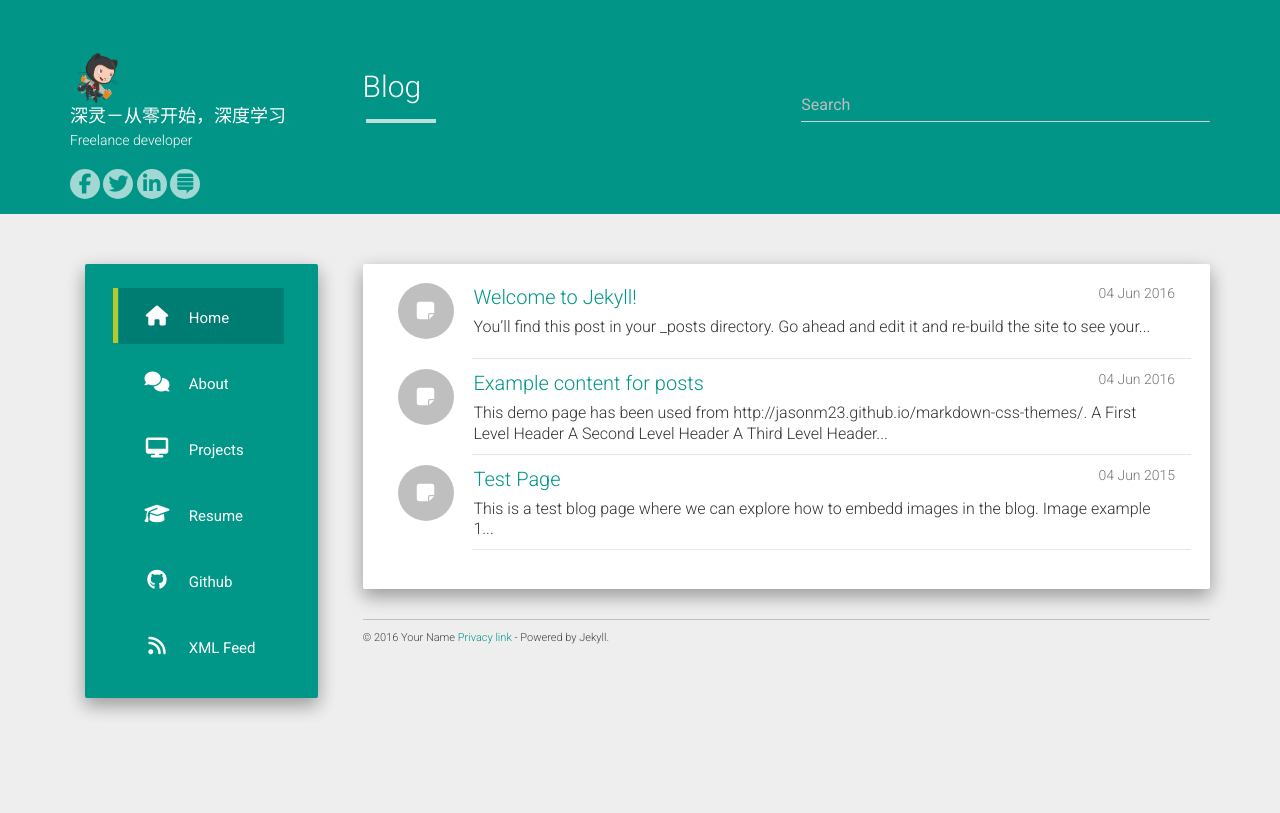
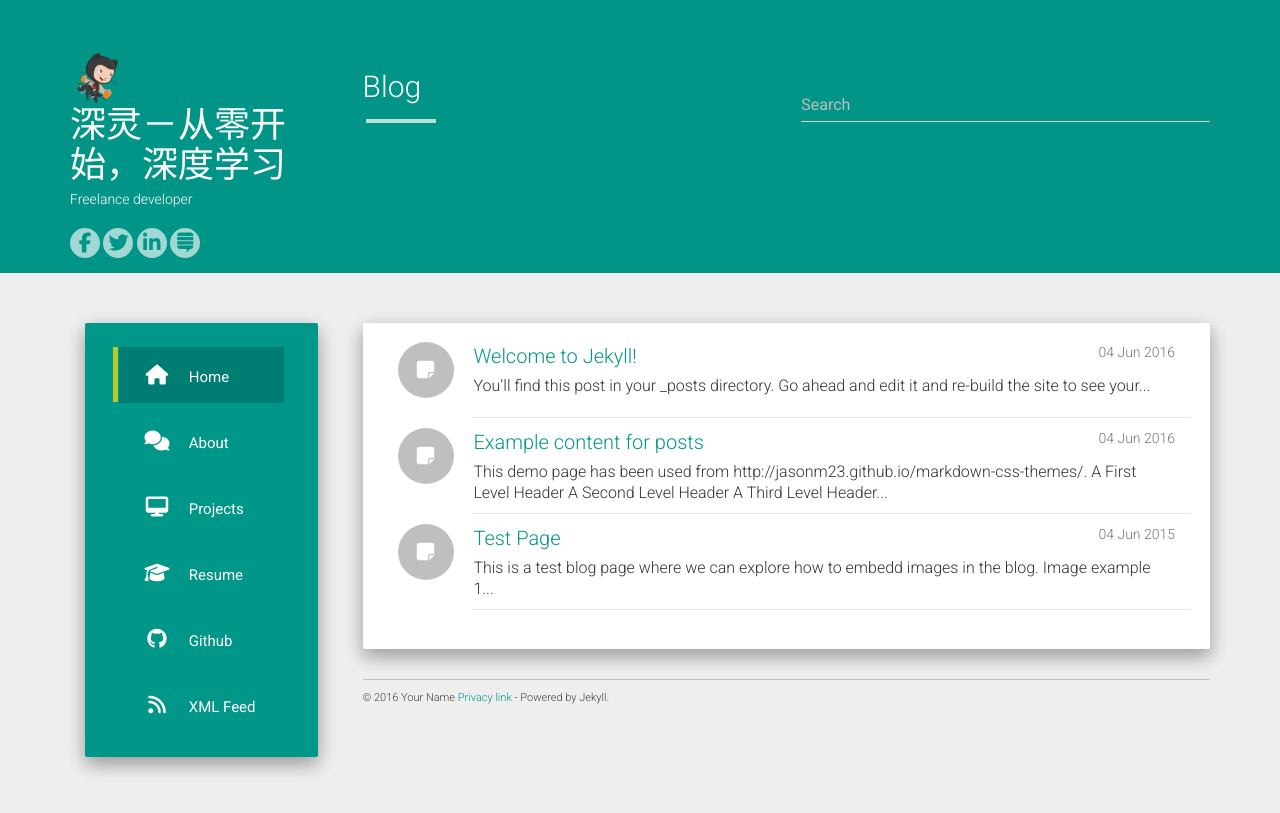
Before and after one commit to tT0NG/deepzero, a Jekyll site: the page built from index.html, in a window 1280 px wide. Shown: the top 813 px of the page. Built offline with Jekyll 4.4.1, drawn with Linux system fonts in a browser that asks for light colours; nearby versions of some CDN libraries; the list of posts is cut into pages by our own code.

Commit message:
Update header.html

```diff
--- a/_includes/header.html
+++ b/_includes/header.html
@@ -6,7 +6,7 @@
               <img id="about" class="logo-img" src="{{ site.logo }}" height="75px" width="75px">
             </div>
             <div class="row-details">
-              <h4 class="list-group-item-heading">{{ site.title }}</h4>
+              <h1 class="list-group-item-heading">{{ site.title }}</h1>
               <p class="list-group-item-text">{{ site.about }}</p>
               {% include social_links.html %}
             </div>
```
